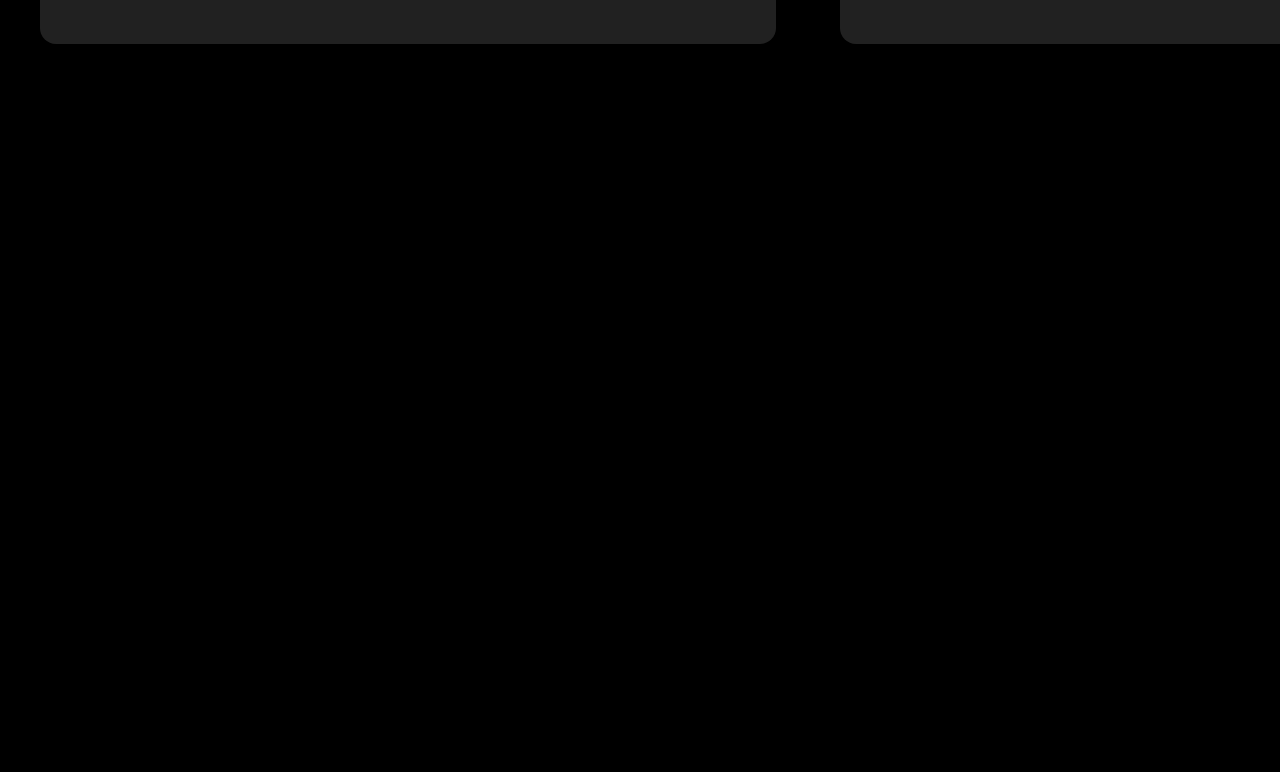
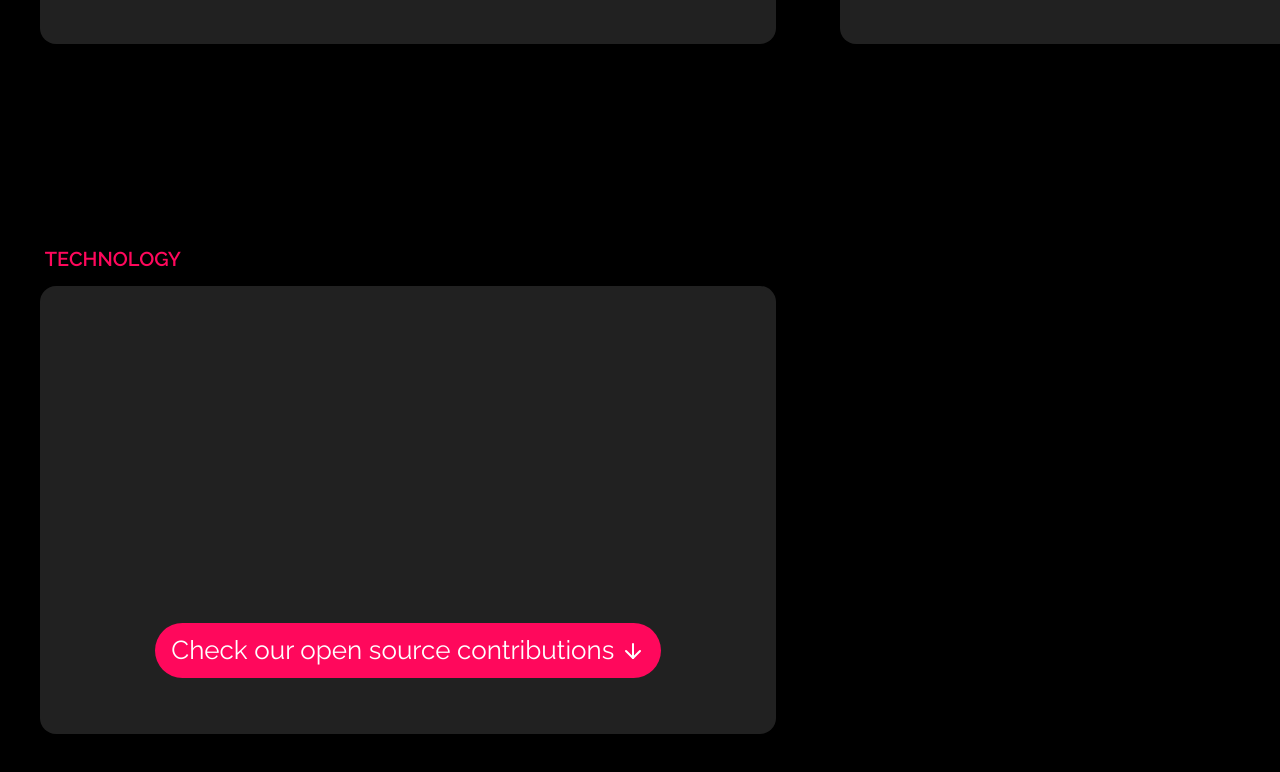
Before and after one commit to monobis/elasticmind-backup, a Next.js app: page / in a window 1280 px wide. Shown: the part 1440-2212 px from the top of the page. Before the commit the page ends 1564 px from the top, so only its background shows below. Built offline with nearby package versions, Linux system fonts and the light colour scheme.

Commit message:
feat: :sparkles: Added Card Technology Primary component

```diff
--- a/src/app/page.module.css
+++ b/src/app/page.module.css
@@ -67,3 +67,16 @@
   margin-left: 2.8rem;
   margin-bottom: 0.8rem;
 }
+
+.containerCard {
+  width: 100%;
+  min-width: 50rem;
+  min-height: 12.5rem;
+  padding-inline: 2.5rem;
+}
+
+.card {
+  width: 100%;
+  height: 100%;
+  border-radius: 0.75rem;
+}
--- a/src/app/page.tsx
+++ b/src/app/page.tsx
@@ -1,7 +1,12 @@
+"use client";
+import { motion } from "framer-motion";
+
 import { Header } from "@/components/Header";
 import { Carousel } from "@/components/Carousel";
 import styles from "./page.module.css";
 import { ArrowDown } from "react-feather";
+import { CardPriority } from "@/components/CardPriority";
+import { CardTechnologyPrimary } from "@/components/CardTechnologyPrimary";
 
 export default function Home() {
   return (
@@ -26,7 +31,72 @@ export default function Home() {
 
         <div className={styles.carousel}>
           <h2 className={styles.titleCarousel}>Priorities</h2>
-          <Carousel />
+          <Carousel>
+            <motion.div className={styles.containerCard}>
+              <div className={styles.card}>
+                <CardPriority />
+              </div>
+            </motion.div>
+            <motion.div className={styles.containerCard}>
+              <div className={styles.card}>
+                <CardPriority />
+              </div>
+            </motion.div>
+            <motion.div className={styles.containerCard}>
+              <div className={styles.card}>
+                <CardPriority />
+              </div>
+            </motion.div>
+            <motion.div className={styles.containerCard}>
+              <div className={styles.card}>
+                <CardPriority />
+              </div>
+            </motion.div>
+            <motion.div className={styles.containerCard}>
+              <div className={styles.card}>
+                <CardPriority />
+              </div>
+            </motion.div>
+
+            <motion.div className={styles.containerCard}>
+              <div className={styles.card}>
+                <CardPriority />
+              </div>
+            </motion.div>
+
+            <motion.div className={styles.containerCard}>
+              <div className={styles.card}>
+                <CardPriority />
+              </div>
+            </motion.div>
+            <motion.div className={styles.containerCard}>
+              <div className={styles.card}>
+                <CardPriority />
+              </div>
+            </motion.div>
+            <motion.div className={styles.containerCard}>
+              <div className={styles.card}>
+                <CardPriority />
+              </div>
+            </motion.div>
+
+            <motion.div className={styles.containerCard}>
+              <div className={styles.card}>
+                <CardPriority />
+              </div>
+            </motion.div>
+          </Carousel>
+        </div>
+
+        <div className={styles.carousel}>
+          <h2 className={styles.titleCarousel}>Technology</h2>
+          <Carousel>
+            <motion.div className={styles.containerCard}>
+              <div className={styles.card}>
+                <CardTechnologyPrimary />
+              </div>
+            </motion.div>
+          </Carousel>
         </div>
       </section>
     </main>
--- a/src/app/styles/theme.css
+++ b/src/app/styles/theme.css
@@ -19,7 +19,7 @@
 
   --font-size-sm: 16px;
   --font-size-md: 20px;
-  --font-size-lg: 28px;
+  --font-size-lg: 26px;
   --font-size-xl: 35px;
   --font-size-2xl: 48px;
   --font-size-3xl: 70px;
--- /dev/null
+++ b/src/components/CardTechnologyPrimary/index.tsx
@@ -0,0 +1,15 @@
+import { ArrowDown } from "react-feather";
+import styles from "./styles.module.css";
+
+export function CardTechnologyPrimary() {
+  return (
+    <main className={styles.container}>
+      <button className={styles.button}>
+        <span className={styles.buttonText}>
+          Check our open source contributions
+        </span>{" "}
+        <ArrowDown />
+      </button>
+    </main>
+  );
+}
--- /dev/null
+++ b/src/components/CardTechnologyPrimary/styles.module.css
@@ -0,0 +1,32 @@
+.container {
+  display: flex;
+  justify-content: center;
+  align-items: end;
+  background-color: var(--color-gray-700);
+  padding-bottom: 3.5rem;
+  width: 46rem;
+  height: 28rem;
+  border-radius: 1rem;
+}
+
+.button {
+  display: flex;
+  align-items: center;
+  background-color: var(--color-rose-300);
+  border-radius: 2rem;
+  font-size: var(--font-size-lg);
+  color: var(--color-white);
+  padding-block: 0.5rem;
+  padding-inline: 1rem;
+  border: 0;
+  cursor: pointer;
+  transition: background-color 0.3s ease;
+}
+
+.button:hover {
+  background-color: var(--color-rose-200);
+}
+
+.buttonText {
+  margin-right: 0.4rem;
+}
--- a/src/components/Carousel/index.tsx
+++ b/src/components/Carousel/index.tsx
@@ -1,9 +1,15 @@
 "use client";
-import { useState, useEffect, useRef } from "react";
+import { useState, useEffect, useRef, ReactNode } from "react";
 import { CardPriority } from "../CardPriority";
 import styles from "./styles.module.css";
 import { motion } from "framer-motion";
-export function Carousel() {
+import { CardTechnologyPrimary } from "../CardTechnologyPrimary";
+
+interface CarouselProps {
+  children: ReactNode;
+}
+
+export function Carousel({ children }: CarouselProps) {
   const [width, setWidth] = useState<number>(0);
   const carousel = useRef<HTMLDivElement>(null);
 
@@ -33,59 +39,7 @@ export function Carousel() {
           animate={{ x: 0 }}
           transition={{ duration: 0.8 }}
         >
-          <motion.div className={styles.containerCard}>
-            <div className={styles.card}>
-              <CardPriority />
-            </div>
-          </motion.div>
-          <motion.div className={styles.containerCard}>
-            <div className={styles.card}>
-              <CardPriority />
-            </div>
-          </motion.div>
-          <motion.div className={styles.containerCard}>
-            <div className={styles.card}>
-              <CardPriority />
-            </div>
-          </motion.div>
-          <motion.div className={styles.containerCard}>
-            <div className={styles.card}>
-              <CardPriority />
-            </div>
-          </motion.div>
-          <motion.div className={styles.containerCard}>
-            <div className={styles.card}>
-              <CardPriority />
-            </div>
-          </motion.div>
-
-          <motion.div className={styles.containerCard}>
-            <div className={styles.card}>
-              <CardPriority />
-            </div>
-          </motion.div>
-
-          <motion.div className={styles.containerCard}>
-            <div className={styles.card}>
-              <CardPriority />
-            </div>
-          </motion.div>
-          <motion.div className={styles.containerCard}>
-            <div className={styles.card}>
-              <CardPriority />
-            </div>
-          </motion.div>
-          <motion.div className={styles.containerCard}>
-            <div className={styles.card}>
-              <CardPriority />
-            </div>
-          </motion.div>
-
-          <motion.div className={styles.containerCard}>
-            <div className={styles.card}>
-              <CardPriority />
-            </div>
-          </motion.div>
+          {children}
         </motion.div>
       </motion.div>
     </div>
```
